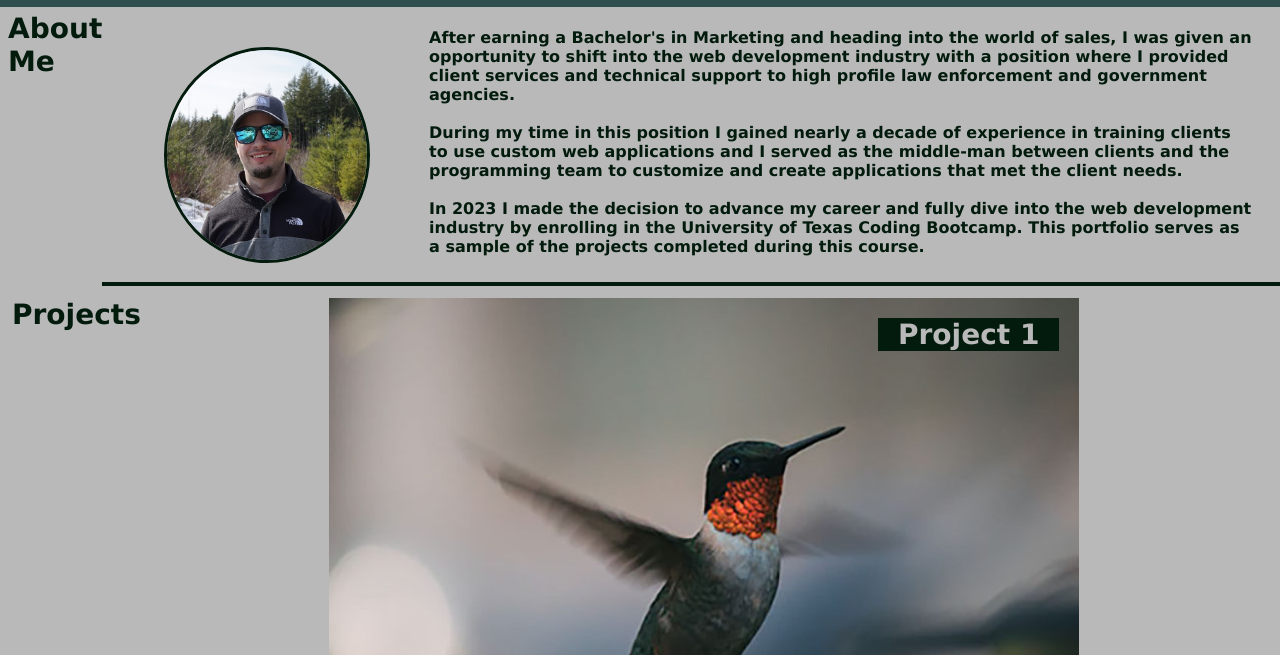
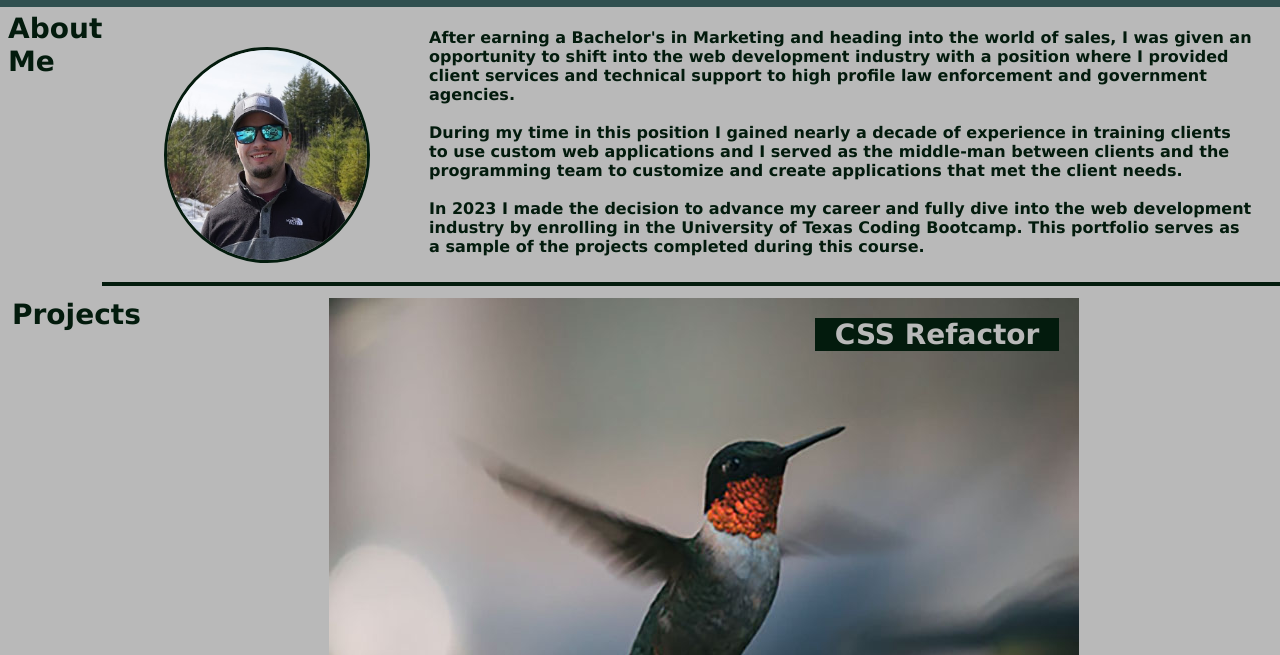
Before and after one commit to kevincallaghan/Advanced-CSS-Portfolio, a plain HTML site: page index.html in a window 1280 px wide. Shown: the part 145-800 px from the top of the page. Drawn offline with Linux system fonts and the light colour scheme.

Commit message:
README updates 1

```diff
--- a/index.html
+++ b/index.html
@@ -50,33 +50,33 @@
         </div>
     </div>
 
-
     <div id="project-heading">
       <h3>Projects</h3>
         <div id="project-section-container">
           <div id="projects" class="project-1">
             <a href="https://github.com/kevincallaghan/code-refactor-challenge" target="_blank">
             <img id="project1image" src="assets/images/placeholder-1.jpg" alt="Placeholder picture of hummingbird with Refactor Project text overlay">
+              <div class="text-block">
+                <h4>CSS Refactor</h4>
+              </div>
             </a>
-              <div class="text-block">
-                <h4>Project 1</h4>
-              </div>
           </div>
           <div class="project-2">
             <a href="https://github.com/kevincallaghan" target="_blank">
             <img id="project2image" src="assets/images/placeholder-2.jpg" alt="Placeholder picture of hummingbird with Project 2 text overlay">
-            </a>
+
               <div class="text-block2">
                 <h4>Project 2</h4>
               </div>
+            </a>
           </div>
           <div class="project-3">
             <a href="https://github.com/kevincallaghan" target="_blank">
             <img id="project3image" src="assets/images/placeholder-3.jpg" alt="Placeholder picture of Toyota 4Runner with Project 3 text overlay">
-            </a>
               <div class="text-block3">
                 <h4>Project 3</h4>
               </div>
+            </a>
           </div>
         </div>
     </div>
@@ -101,5 +101,4 @@
         </footer>
 
 </body>
-
 </html>
```
Also changed, not shown: assets/images/Portfolio-Screenshot1.png (added), 1 other file. Lines whose indentation alone changed are shown as unchanged.
